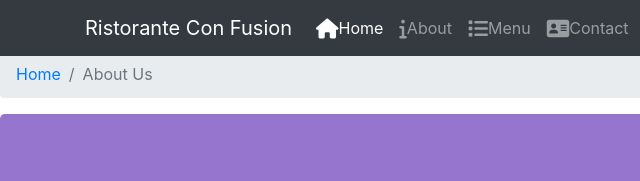
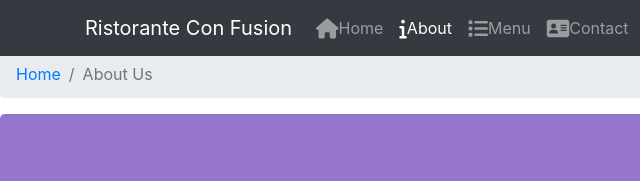
Before and after one commit to Ali-consciousroad/bootstrap4MernStack, a plain HTML site: page aboutus.html in a window 1280 px wide. Shown: the top 181 px of the page, 0-640 px from the left. Drawn offline with nearby package versions, Linux system fonts and the light colour scheme.

Commit message:
set up linkgs in the nav bars for all the three pages

```diff
--- a/aboutus.html
+++ b/aboutus.html
@@ -33,10 +33,10 @@
             <!-- hide the navbar for extra small and small screens -->
             <div class="collapse navbar-collapse" id="Navbar">
                 <ul class="navbar-nav mr-auto">
-                    <li class="nav-item active"><a class="nav-link" href="./index.html"><span class="fa fa-home fa-lg"></span>Home</a></li>
-                    <li class="nav-item"><a class="nav-link" href="#"><span class="fa fa-info fa-lg"></span>About</a></li>
+                    <li class="nav-item"><a class="nav-link" href="./index.html"><span class="fa fa-home fa-lg"></span>Home</a></li>
+                    <li class="nav-item active"><a class="nav-link" href="#"><span class="fa fa-info fa-lg"></span>About</a></li>
                     <li class="nav-item"><a class="nav-link" href="#"><span class="fa fa-list fa-lg"></span>Menu</a></li>
-                    <li class="nav-item"><a class="nav-link" href="#"><span class="fa fa-address-card fa-lg"></span>Contact</a></li>
+                    <li class="nav-item"><a class="nav-link" href="./contactus.html"><span class="fa fa-address-card fa-lg"></span>Contact</a></li>
                 </ul>
             </div>
         </div>
```
Also changed, not shown: index.html (+1 -1 lines).
